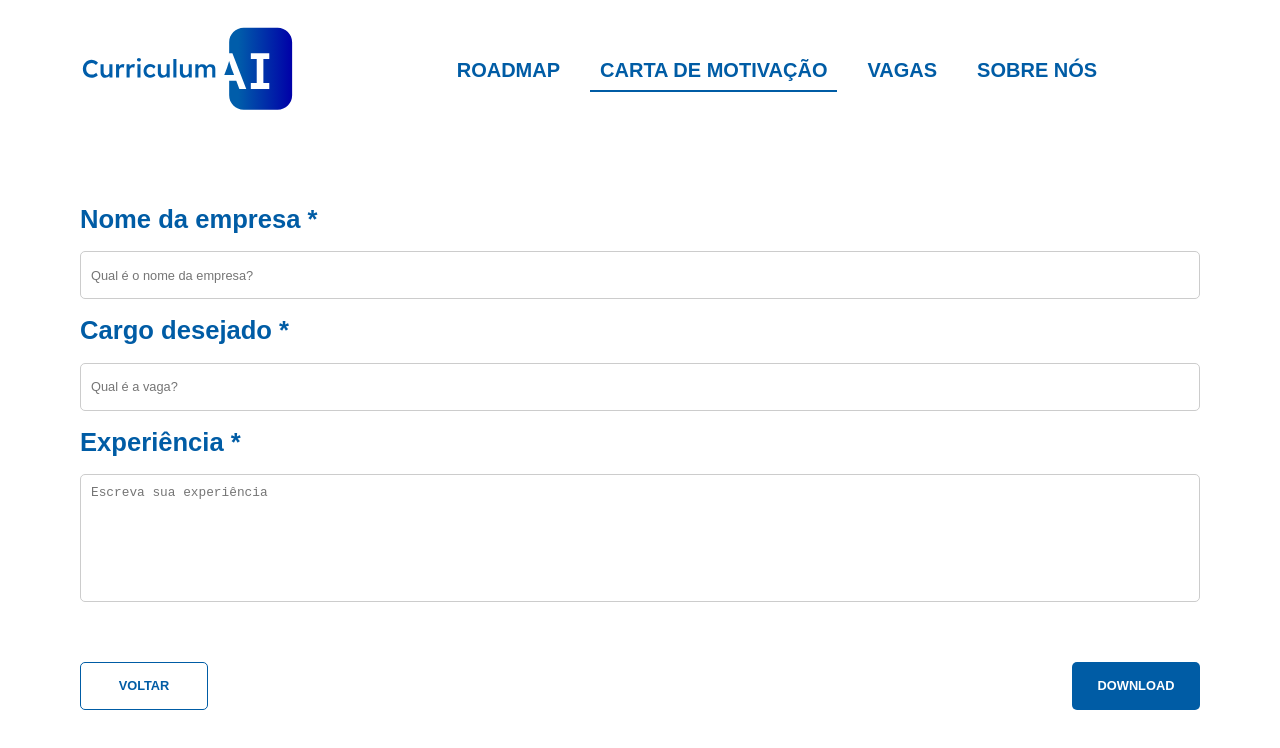
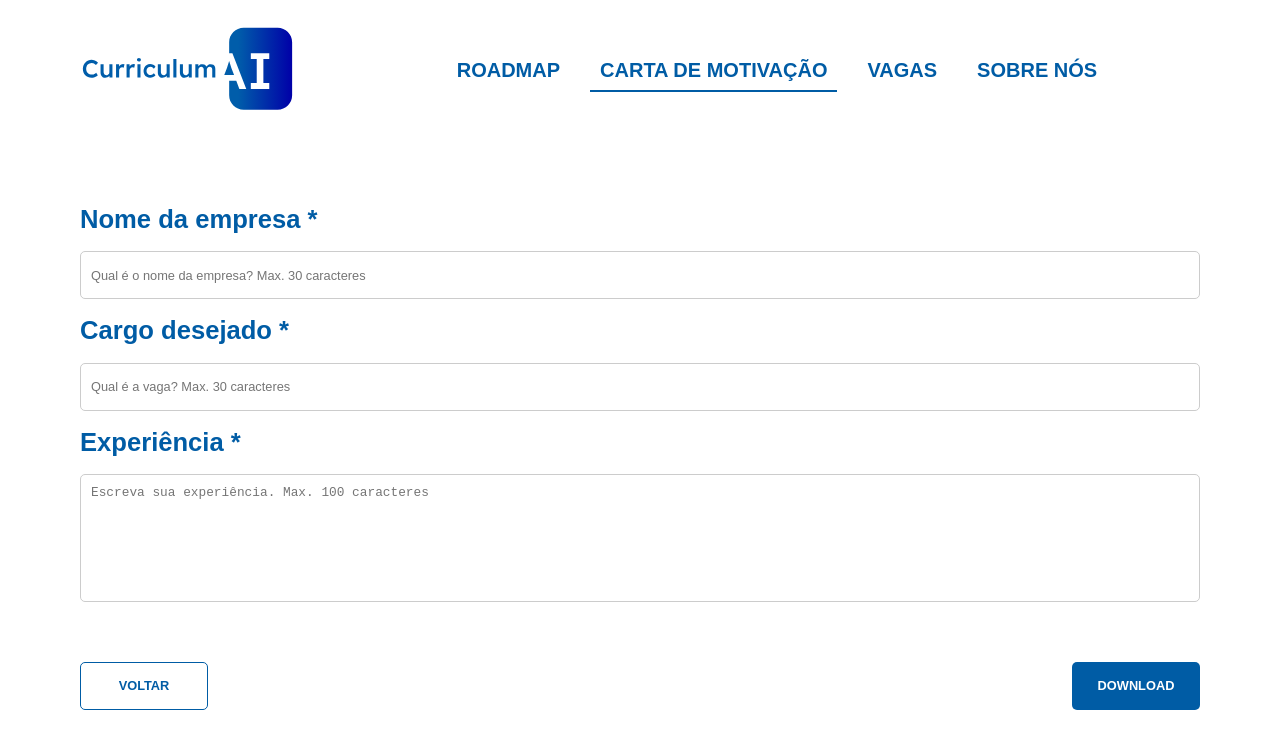
Before and after one commit to Curriculum-Vitae-AI/Curriculum-AI-FrontEnd, a React (Create React App) app: page /motivacao in a window 1280 px wide. Shown: the top 748 px of the page. Built offline with nearby package versions, Linux system fonts and the light colour scheme.

Commit message:
feat: adiciona max char

```diff
--- a/src/pages/CartaDeMotivacao.js
+++ b/src/pages/CartaDeMotivacao.js
@@ -31,7 +31,7 @@ function CartaDeMotivacao() {
             showToastSuccess('Carta de motivação gerada com sucesso!');
             cleanFields();
         } catch (exception) {
-            const errorData = await exception?.response?.data?.text();
+            const errorData = await exception?.response?.data?.text() ? exception?.response?.data?.text() : undefined;
             if (errorData) {
                 const error = JSON.parse();
                 showToastError(error.error);
@@ -57,7 +57,7 @@ function CartaDeMotivacao() {
                         <h1>Nome da empresa *</h1>
                         <input
                             required
-                            placeholder="Qual é o nome da empresa?"
+                            placeholder="Qual é o nome da empresa? Max. 30 caracteres"
                             value={company}
                             onChange={(e) => setCompany(e.target.value)}
                             maxLength={30}
@@ -67,7 +67,7 @@ function CartaDeMotivacao() {
                         <h1>Cargo desejado *</h1>
                         <input
                             required
-                            placeholder="Qual é a vaga?"
+                            placeholder="Qual é a vaga? Max. 30 caracteres"
                             value={role}
                             onChange={(e) => setRole(e.target.value)}
                             maxLength={30}
@@ -77,7 +77,7 @@ function CartaDeMotivacao() {
                         <h1>Experiência *</h1>
                         <textarea
                             required
-                            placeholder="Escreva sua experiência"
+                            placeholder="Escreva sua experiência. Max. 100 caracteres"
                             value={experience}
                             onChange={(e) => setExperience(e.target.value)}
                             maxLength={100}
--- a/src/pages/Roadmap.js
+++ b/src/pages/Roadmap.js
@@ -27,7 +27,7 @@ function Roadmap() {
       showToastSuccess('RoadMap gerado com sucesso!');
       cleanFields();
     } catch (exception) {
-      const errorData = await exception?.response?.data?.text();
+      const errorData = await exception?.response?.data?.text() ? exception?.response?.data?.text() : undefined;
       if (errorData) {
         showToastError(errorData.error);
       } else {
@@ -48,7 +48,7 @@ function Roadmap() {
         <div>
           <h1>Vaga *</h1>
           <textarea
-            placeholder="Qual vaga quer se candidatar?"
+            placeholder="Qual vaga quer se candidatar? Max. 100 caracteres"
             required
             value={job}
             onChange={(e) => setJob(e.target.value)}
--- a/src/pages/Vagas.js
+++ b/src/pages/Vagas.js
@@ -68,7 +68,7 @@ function Vagas() {
                     <div>
                         <h1>Cargo desejado *</h1>
                         <input
-                            placeholder="Informe o nome do cargo desejado para realizar a busca"
+                            placeholder="Informe o nome do cargo desejado para realizar a busca. Max. 30 caracteres"
                             required
                             value={role}
                             onChange={(e) => setRole(e.target.value)}
@@ -78,7 +78,7 @@ function Vagas() {
                     <div>
                         <h1>Localidade *</h1>
                         <input
-                            placeholder="Informe o local da vaga"
+                            placeholder="Informe o local da vaga. Max. 30 caracteres"
                             required
                             value={locality}
                             onChange={(e) => setLocality(e.target.value)}
```
